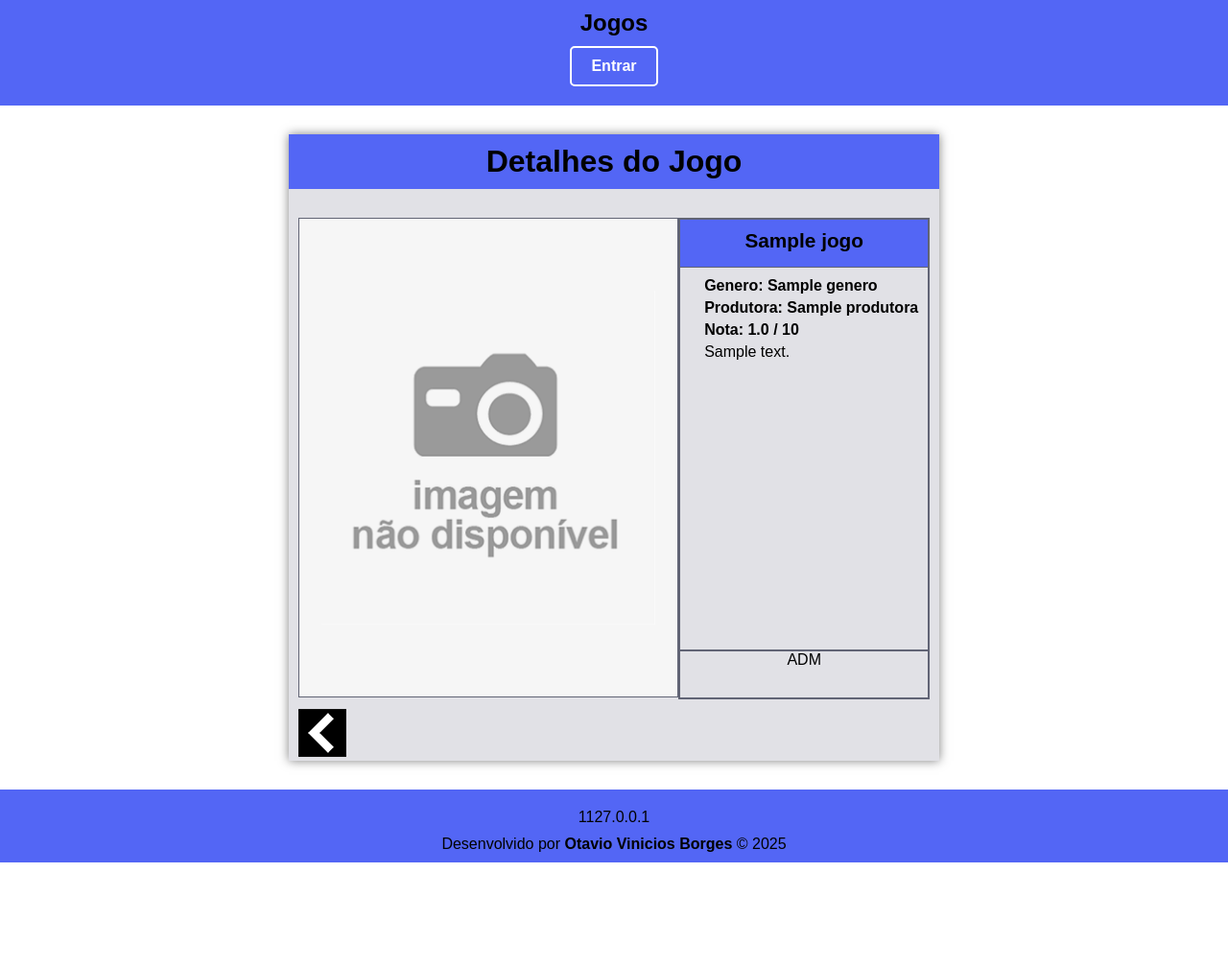
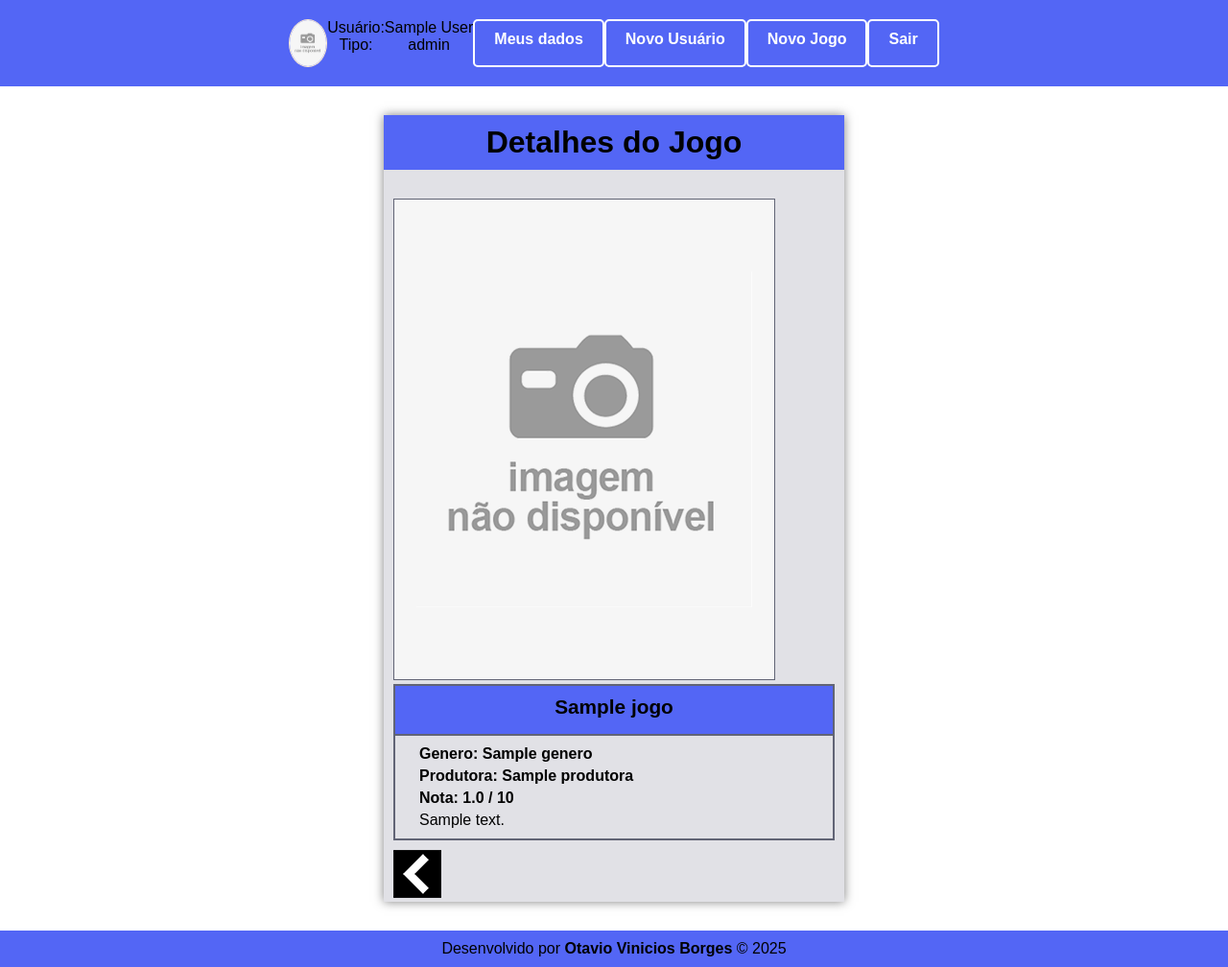
Before and after one commit to otavioborges1991/PHP-MySQL, a PHP site: page /detalhes.php?codigo=1 in a window 1280 px wide. Shown: the whole page at 96% size. Before the commit the page ends 899 px from the top, so only its background shows below. Run offline with PHP 8.4, Linux system fonts and the light colour scheme; the visitor is signed in with stand-in values (Sample User, id 1); tables that the repository leaves empty hold one stand-in row (values such as "Sample post").

Commit message:
Criado menu de admin e editor

```diff
--- /dev/null
+++ b/admin.php
@@ -0,0 +1,15 @@
+<link href="https://fonts.googleapis.com/css2?family=Material+Symbols+Outlined" rel="stylesheet" />
+<?php
+if ($_SESSION['tipo']=='admin') {
+    echo
+        "<td>
+            <i class='fa-solid fa-square-plus'></i>
+            <i class='fa-solid fa-file-pen'></i>
+            <i class='fa-solid fa-square-minus'></i>
+        </td>";
+} else if ($_SESSION["tipo"]=="editor") {
+    echo
+        "<td>
+            <i class='fa-solid fa-file-pen'></i>
+        </td>";
+}
--- a/cabecalho.php
+++ b/cabecalho.php
@@ -1,16 +1,15 @@
 <link rel="stylesheet" href="style/style.css">
 <?php
 require_once "includes/funcoes.php";
+require_once 'includes/login.php'
 ?>
 <header>
     <nav>
-        <h1>Jogos</h1>
         <div class="margin flex-column flex-center-center">
             <?php if (empty($_SESSION['user'])) {
-                echo '<a class="botao" href="user-login.php">Entrar</a>';
+                require_once 'user-login-form.php';
             } else {
-                echo "Olá, <strong>" . $_SESSION['nome'] . "</strong><br>";
-                echo '<a class="botao" href="user-logout.php">Sair</a>';
+                require_once 'user-info.php';
             }
             ?>
         </div>
--- a/detalhes.php
+++ b/detalhes.php
@@ -5,7 +5,6 @@
     <meta name="viewport" content="width=device-width, initial-scale=1.0">
     <title>Detalhes</title>
     <link rel="stylesheet" href="style/style.css">
-    <link href="https://fonts.googleapis.com/css2?family=Material+Symbols+Outlined" rel="stylesheet" />
 
 </head>
 <body>
@@ -13,7 +12,6 @@
     require_once "includes/banco.php";
     require_once "includes/funcoes.php";
     require_once "cabecalho.php";
-    require_once "includes/login.php";
     ?>
     <main>
         <header>
@@ -44,14 +42,12 @@
                 </div>
                 <div class="border descricao">
                     <?php
+                        require_once "admin.php";
                         echo "<h4>Genero: $genero->nome</h4>";
                         echo "<h4>Produtora: $produtora->nome</h4>";
                         echo "<h4>Nota: ". number_format($registro->nota, 1) . " / 10</h4>";
                         echo "<p>$registro->descricao</p>";
                     ?>
-                </div>
-                <div class="border adm">
-                    <p>ADM</p>
                 </div>
             </div>
         </div>
--- a/includes/login.php
+++ b/includes/login.php
@@ -26,9 +26,16 @@ function testarHash($senha, $hash):bool {
     return $ok;
 }
 
-function logout() {
+function logout():void {
+    // Desconecta o usuário atual
     session_unset();
-    //unset($_SESSION['user']);
-    //unset($_SESSION['nome']);
-    //unset($_SESSION['tipo']);
 }
+
+function verificarSessao():bool {
+    // verifica se o usuário esta logado ou não
+    if (empty($_SESSION["user"])) {
+        return false;
+    } else {
+        return true;
+    }
+}
--- a/rodape.php
+++ b/rodape.php
@@ -5,7 +5,6 @@ require_once "includes/funcoes.php";
 require_once "includes/banco.php";
 ?>
 <footer>
-    <p class="margin"><?php echo usuario() . show_ip();?></p>
     <p class="float-bottom">Desenvolvido por <strong>Otavio Vinicios Borges</strong> &copy; 2025</p>
 </footer>
 <?php $banco->close(); ?>
--- a/style/botao.css
+++ b/style/botao.css
@@ -27,7 +27,6 @@ a.botao {
 }
 
 button.voltar {
-
     width: 100px;
     height: 100px;
 }
--- a/style/classes.css
+++ b/style/classes.css
@@ -62,3 +62,10 @@
     height: min-content;
     width: min-content;
 }
+
+.profile-pic {
+    display: inline-block;
+    height: 50px;
+    border: 1px solid blanchedalmond;
+    border-radius: 50%;
+}
--- a/style/grid.css
+++ /dev/null
@@ -1,43 +0,0 @@
-@charset "UTF-8";
-
-.grid-container {
-    display: grid;
-    grid-template-columns: auto 1fr;
-}
-
-.texto {
-    display: grid;
-    grid-template-rows: auto 1fr auto;
-}
-
-.titulo {
-    height: 50px;
-}
-
-.descricao {
-    height: 400px;
-    overflow-y: auto;
-}
-
-.foto {
-    height: 500px;
-}
-
-.adm {
-    height: 50px;
-    text-align: center;
-    vertical-align: bottom;
-}
-
-@media (max-width:768px) {
-    .grid-container {
-        display: grid;
-        grid-template-rows: auto auto;
-    }
-
-    .descricao {
-        height: auto;
-        overflow-y: unset;
-    }
-
-}
--- a/style/style.css
+++ b/style/style.css
@@ -3,7 +3,6 @@
 @import url(article.css);
 @import url(flex.css);
 @import url(classes.css);
-@import url(grid.css);
 @import url(cores.css);
 @import url(botao.css);
 /* CSS Document */
@@ -18,6 +17,7 @@
 
 html, body {
     height: 100%;
+    width: 100%;
 }
 
 body {
--- a/user-info.php
+++ b/user-info.php
@@ -1,3 +1,22 @@
-<?php
-
-echo $_SESSION['nome'];
+<div class="flex-row">
+    <img class="profile-pic" src="fotos/indisponivel.png" alt="Foto do perfil">
+    <div class="flex-row">
+        <?php
+        echo '<div class="flex-column">';
+        echo '<p>Usuário:</p>';
+        echo '<p>Tipo:</p>';
+        echo '</div>';
+        echo '<div class="flex-column">';
+        echo $_SESSION["nome"] . '<br>';
+        echo $_SESSION['tipo'];
+        echo '</div>';
+        ?>
+    </div>
+    <?php
+    echo "<a class='botao' href='#'>Meus dados</a>";
+    if ($_SESSION['tipo'] == 'admin'){
+        echo "<a class='botao'  href='#'>Novo Usuário</a><a class='botao' href='#'>Novo Jogo</a>";
+    }
+    echo '<a class="botao" href="user-logout.php">Sair</a>';
+    ?>
+</div>
```
Also changed, not shown: index.php (+10 -2 lines), teste.sql (added, +11 -0 lines), todo.md (added, +5 -0 lines), user-login-form.php (+0 -8 lines), user-logout.php (+6 -22 lines), README.md.
